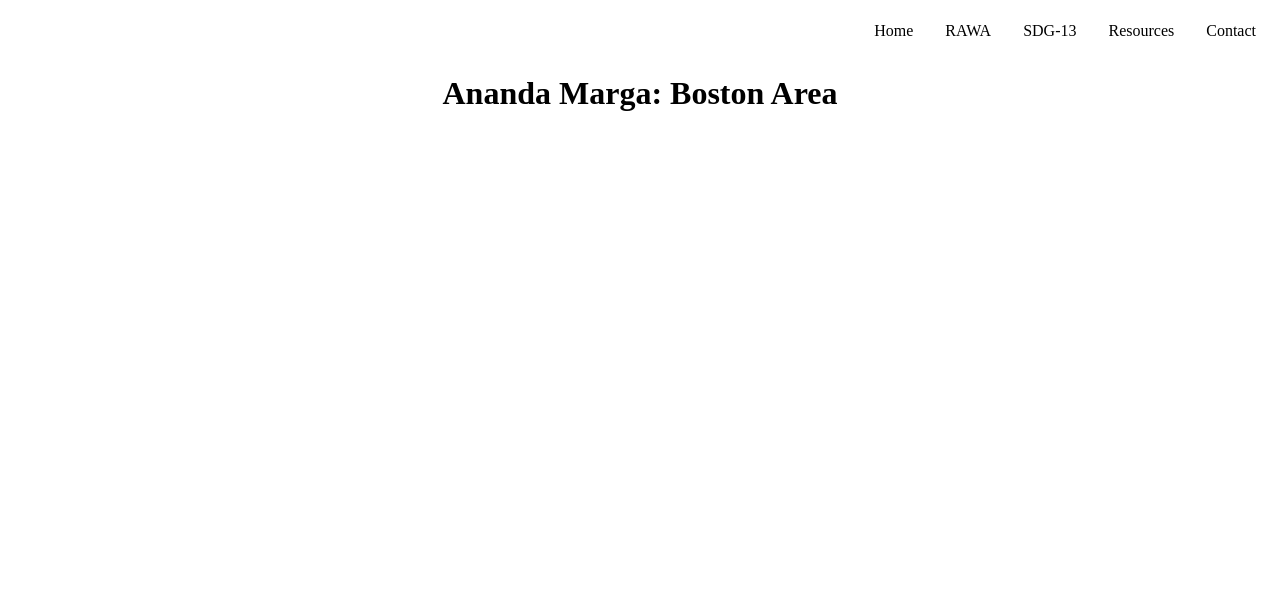
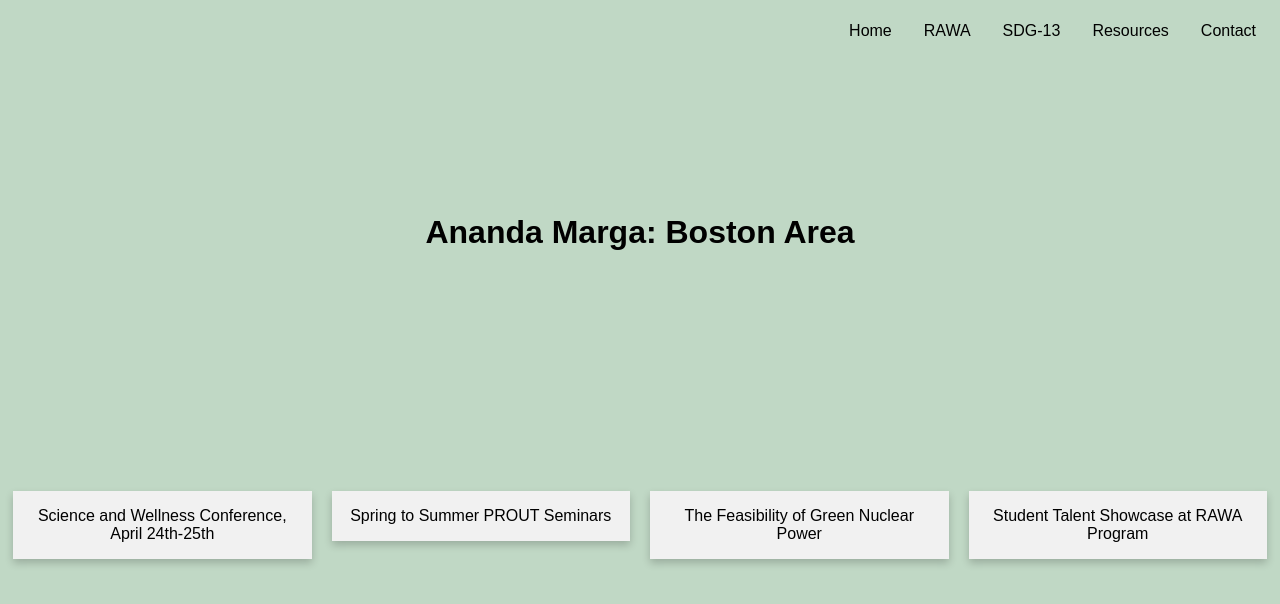
Before and after one commit to am-boston/am-boston.github.io, a plain HTML site: page index.html in a window 1280 px wide. Drawn offline with Linux system fonts and the light colour scheme.

Commit message:
Added main tabs, changed styling

```diff
--- a/BaseStyle.css
+++ b/BaseStyle.css
@@ -20,5 +20,50 @@
 
   /* Change the link color to #111 (black) on hover */
   li a:hover {
-    background-color: #90EE90;
+    background-color: #FFFFFF;
   }
+
+
+  * {
+    box-sizing: border-box;
+  }
+
+  body {
+    font-family: Arial, Helvetica, sans-serif;
+  }
+
+  /* Float four columns side by side */
+  .column {
+    float: left;
+    width: 25%;
+    padding: 0 10px;
+  }
+
+  /* Remove extra left and right margins, due to padding in columns */
+  .row {margin: 0 -5px;}
+
+  /* Clear floats after the columns */
+  .row:after {
+    content: "";
+    display: table;
+    clear: both;
+  }
+
+  /* Style the counter cards */
+  .card {
+    box-shadow: 0 4px 8px 0 rgba(0, 0, 0, 0.2); /* this adds the "card" effect */
+    padding: 16px;
+    text-align: center;
+    background-color: #f1f1f1;
+  }
+
+  /* Responsive columns - one column layout (vertical) on small screens */
+  @media screen and (max-width: 600px) {
+    .column {
+      width: 100%;
+      display: block;
+      margin-bottom: 20px;
+    }
+  }
+
+  /* A LOT OF THE CSS IS SOURCED FROM W3 SCHOOLS (thank you so much!) */
--- a/index.html
+++ b/index.html
@@ -12,11 +12,11 @@
 		<link rel="stylesheet" type="text/css" href="BaseStyle.css">
 
         <style>
-            h1 {text-align: center;}
+            h1 {text-align: center; margin-bottom: 30vh; margin-top: 20vh}
         </style>
 
     </head>
-	<body>
+	<body style="background-color: #C0D8C5">
 	<ul>
         <li><a href="contact.html">Contact</a></li>
         <li><a href="resources.html">Resources</a></li>
@@ -27,5 +27,24 @@
 
     <h1>Ananda Marga: Boston Area</h1>
 
+    <div class="row">
+        <div class="column">
+        <div class="card">Science and Wellness Conference, April 24th-25th</div>
+    </div>
+
+    <div class="column">
+        <div class="card">Spring to Summer PROUT Seminars</div>
+    </div>
+
+    <div class="column">
+        <div class="card">The Feasibility of Green Nuclear Power</div>
+     </div>
+
+    <div class="column">
+        <div class="card">Student Talent Showcase at RAWA Program</div>
+    </div>
+
+</div>
+
 	</body>
 </html>
```
Also changed, not shown: contact.html (added), rawa.html (added), resources.html (added), sdg13.html (added).
